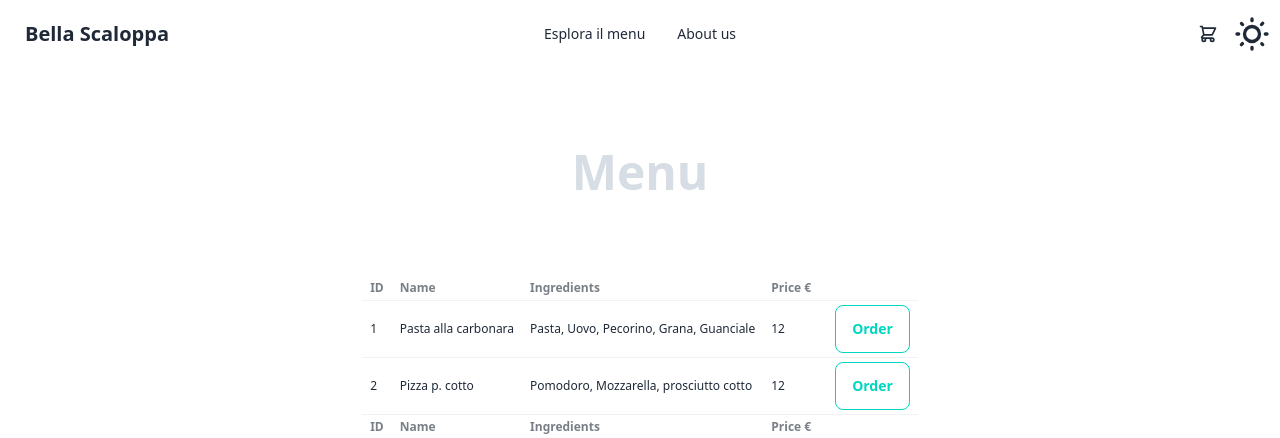
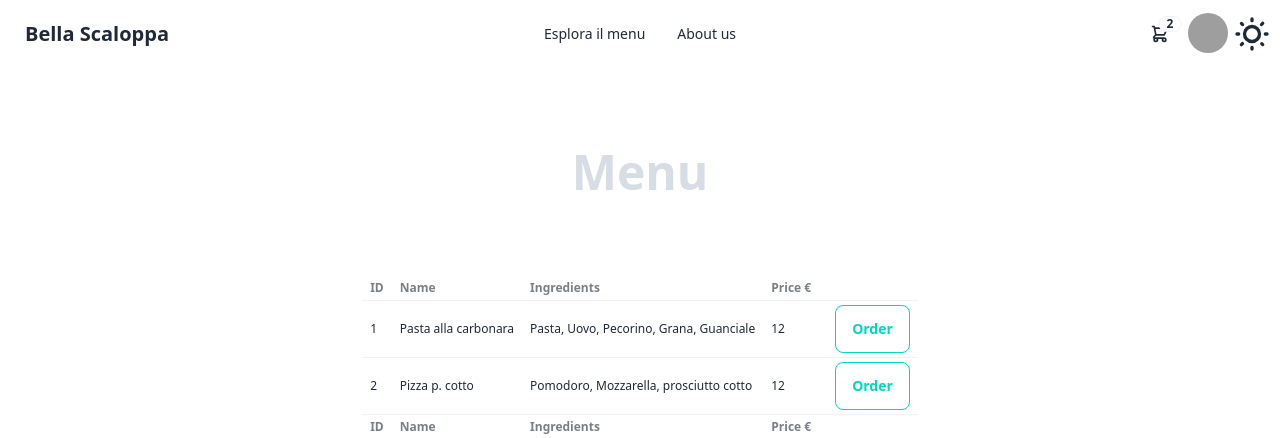
Before and after one commit to SbroMa72/BellaScaloppa, a PHP site: page /menu.php in a window 1280 px wide. Shown: the top 438 px of the page. Run offline with PHP 8.4, Linux system fonts and the light colour scheme; data comes from the database, SQL or seed files in the repository; data that the repository does not hold is empty; some libraries are stand-ins or nearby versions; grey boxes are pictures that could not be loaded.

Commit message:
added user button

```diff
--- /dev/null
+++ b/config/user.js
@@ -0,0 +1,5 @@
+function isLogged() {
+    if (isset($_SESSION['user'])) {
+            return true;
+    }
+}
--- a/pages/menu.php
+++ b/pages/menu.php
@@ -49,9 +49,7 @@ $result = mysqli_query($con, $query);
         </div>
         <div class="navbar-end">
 
-            <!-- view cart button-->
-            <!-- view cart button-->
-            <div class="flex-none">
+            <!-- cart -->
             <div class="dropdown dropdown-end">
                 <div tabindex="0" role="button" class="btn btn-ghost btn-circle">
                     <div class="indicator">
@@ -60,10 +58,12 @@ $result = mysqli_query($con, $query);
                             <path stroke-linecap="round" stroke-linejoin="round" stroke-width="2"
                                 d="M3 3h2l.4 2M7 13h10l4-8H5.4M7 13L5.4 5M7 13l-2.293 2.293c-.63.63-.184 1.707.707 1.707H17m0 0a2 2 0 100 4 2 2 0 000-4zm-8 2a2 2 0 11-4 0 2 2 0 014 0z" />
                         </svg>
+                        <span class="badge badge-sm indicator-item">2</span>
                     </div>
                 </div>
                 <div tabindex="0" class="mt-3 z-[1] card card-compact dropdown-content w-52 bg-base-100 shadow">
                     <div class="card-body">
+
                         <!-- PHP code for retrieving cart items -->
                         <?php
                         session_start();
@@ -71,11 +71,13 @@ $result = mysqli_query($con, $query);
                         $querySub = "SELECT sum(prezzo) as totale, GROUP_CONCAT(nomePiatto SEPARATOR ', ') as piatti FROM piatti";
                         $ris = mysqli_query($con, $querySub);
 
-                            if ($row = mysqli_fetch_assoc($ris)) {
+                        if ($row = mysqli_fetch_assoc($ris))
+                        {
                             $totale = $row['totale'];
                             $piatti = $row['piatti'];
                             ?>
                             <span class="font-bold text-lg"> Items</span>
+
                             <!-- order table -->
                             <div class="mb-2 flex justify-center items-center">
                                 <div class="overflow-x-auto">
@@ -108,8 +110,20 @@ $result = mysqli_query($con, $query);
                     </div>
                 </div>
             </div>
+
+            <!-- user -->
+            <div class="dropdown dropdown-end">
+                <div tabindex="0" role="button" class="btn btn-ghost btn-circle avatar">
+                    <div class="w-10 rounded-full">
+                        <img alt="Tailwind CSS Navbar component"
+                            src="https://cdn-icons-png.flaticon.com/128/149/149071.png" />
                     </div>
-
+                </div>
+                <ul tabindex="0"
+                    class="menu menu-sm dropdown-content mt-3 z-[1] p-2 shadow bg-base-100 rounded-box w-52">
+                    <li><a>Logout</a></li>
+                </ul>
+            </div>
 
             <!--Theme controller-->
             <label class="swap swap-rotate">
@@ -223,7 +237,7 @@ $result = mysqli_query($con, $query);
             </div>
         </nav>
     </footer>
-    <script src="../config/order.js">
-</body >
+    <script src="../config/order.js"></script>
+</body>
 
-</html >
+</html>
```
Also changed, not shown: pages/index.php (+14 -0 lines). Lines whose indentation alone changed are shown as unchanged.
